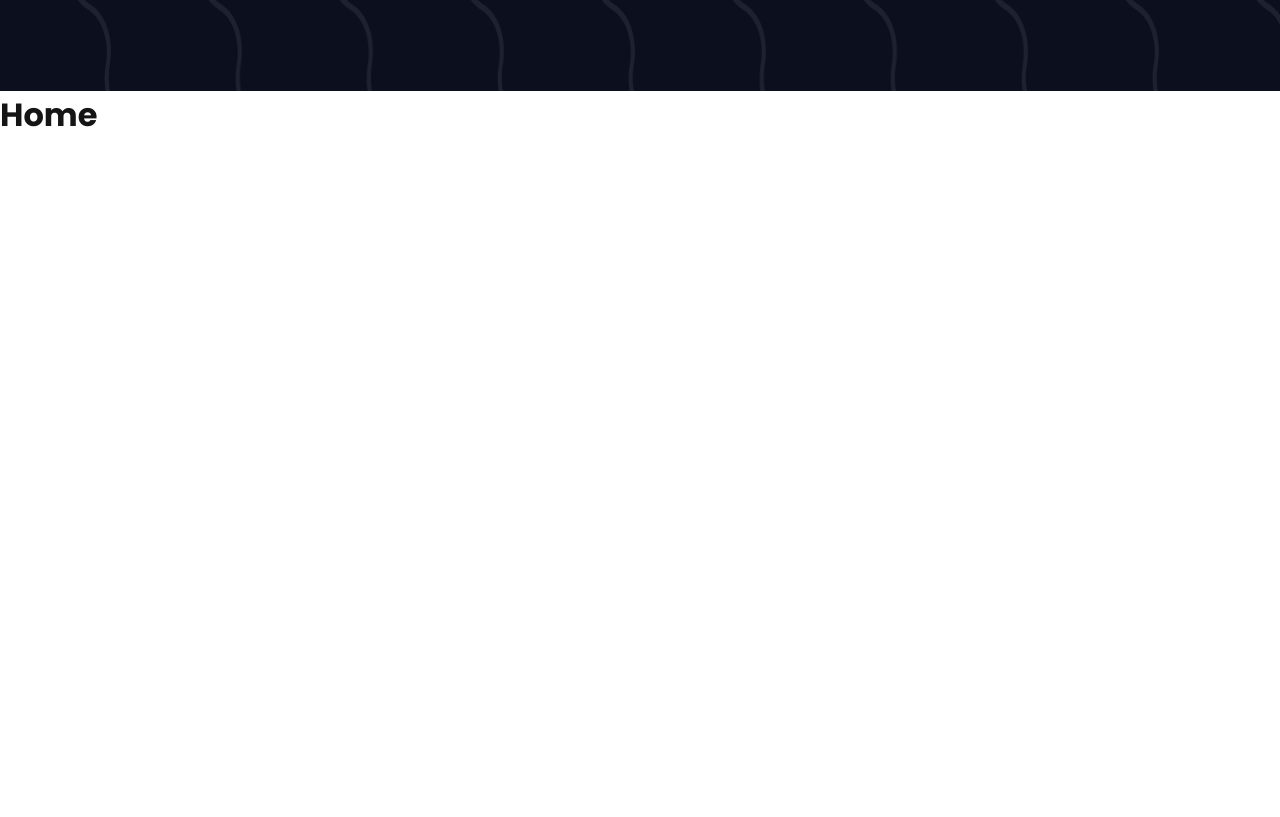
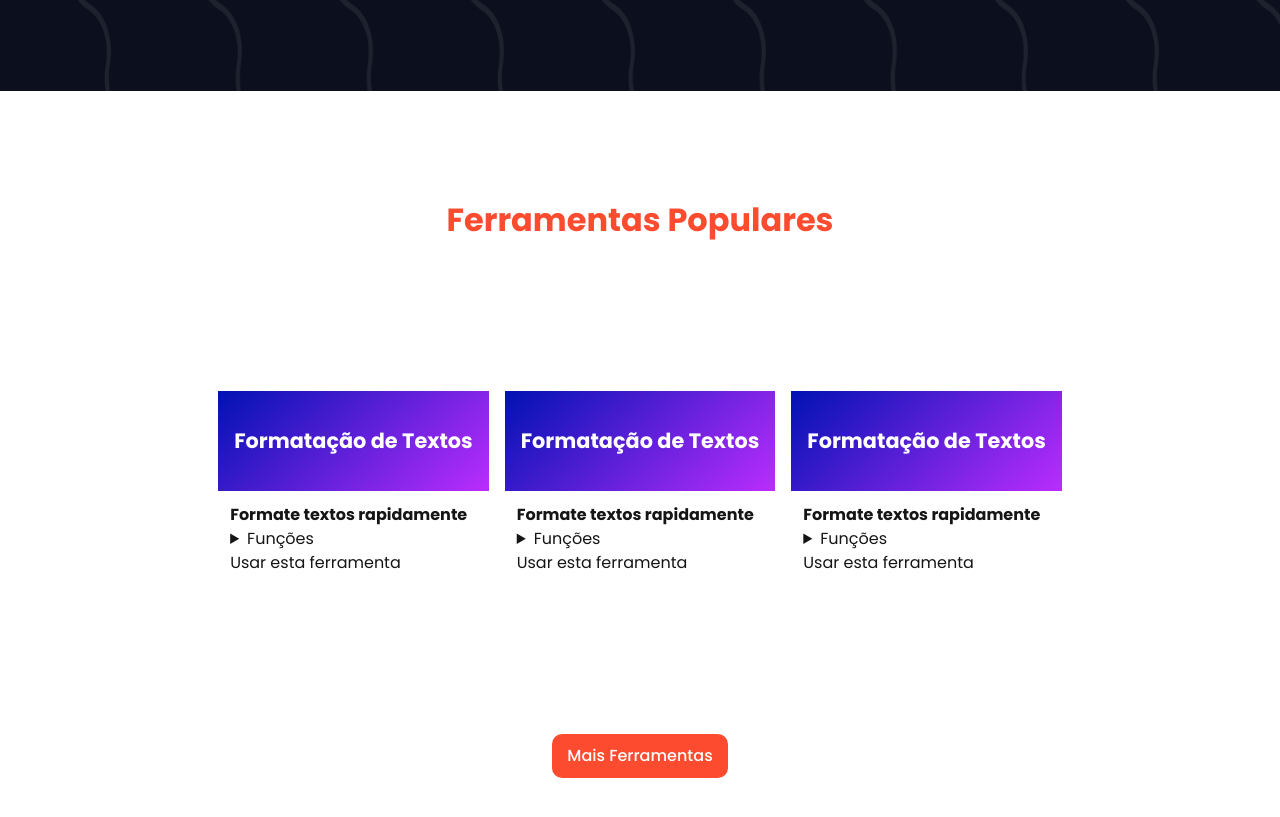
Before and after one commit to CauaRodrigues/text-transform, a Next.js app: page / in a window 1280 px wide. Shown: the part 709-1526 px from the top of the page. Before the commit the page ends 848 px from the top, so only its background shows below. Built offline with nearby package versions, Linux system fonts and the light colour scheme.

Commit message:
refactor(dev): tamanhos de fontes pré-definidas

```diff
--- a/src/app/page.scss
+++ b/src/app/page.scss
@@ -24,15 +24,16 @@
   }
 
   h1 {
-    color: colors.$primary-100;
-    font-size: min(5rem, 12vw);
-    font-weight: fonts.$wg-bold;
+    @include components.typography(
+      fonts.$sz-large-xx,
+      colors.$primary-100,
+      fonts.$wg-bold
+    );
     line-height: 1;
   }
 
   p {
-    font-size: min(1.2rem, 3.5vw);
-    font-weight: fonts.$wg-regular;
+    @include components.typography(fonts.$sz-medium, fonts.$wg-regular);
   }
 }
 
@@ -56,7 +57,7 @@
     padding: 14px 12px;
     border-top-left-radius: inherit;
     border-bottom-left-radius: inherit;
-    font-size: min(0.9rem, 4vw);
+    font-size: fonts.$sz-small-x;
     font-weight: fonts.$wg-medium;
 
     &::placeholder {
@@ -80,12 +81,25 @@
 .btn-group {
   display: flex;
   gap: 1.4rem;
+}
 
-  .btn--primary {
-    @include components.button(colors.$primary-100, colors.$light-100, false);
-  }
+.section__container-cards {
+  width: 100%;
+  height: 95vh;
+  padding: 16px 0;
 
-  .btn--transparent {
-    @include components.button(false, colors.$primary-100, true);
+  display: flex;
+  flex-direction: column;
+  justify-content: space-around;
+  align-items: center;
+
+  h2 {
+    text-align: center;
+
+    @include components.typography(
+      fonts.$sz-large-x,
+      colors.$primary-100,
+      fonts.$wg-bold
+    );
   }
 }
--- a/src/app/page.tsx
+++ b/src/app/page.tsx
@@ -2,6 +2,7 @@ import Header from "@/components/Header";
 import SearchField from "./SearchField";
 import Link from "next/link";
 import "./page.scss";
+import CardTool from "@/components/CardTool";
 
 export default function Home() {
   return (
@@ -33,7 +34,28 @@ export default function Home() {
       </Header>
 
       <main>
-        <h1>Home</h1>
+        <section className="section__container-cards">
+          <h2>Ferramentas Populares</h2>
+
+          <div
+            className="container-cards"
+            style={{ display: "flex", flexWrap: "wrap", gap: "1rem" }}
+          >
+            <CardTool />
+            <CardTool />
+            <CardTool />
+          </div>
+
+          <Link
+            href="/ferramentas"
+            className="btn--primary"
+            title="Página de Ferramentas"
+          >
+            Mais Ferramentas
+          </Link>
+        </section>
+
+        <section></section>
       </main>
     </>
   );
--- /dev/null
+++ b/src/components/CardTool/index.tsx
@@ -0,0 +1,22 @@
+import Link from "next/link";
+import "./styles.scss";
+
+export default function CardTool() {
+  return (
+    <div className="box__card-tools">
+      <header>
+        <h3>Formatação de Textos</h3>
+      </header>
+
+      <div className="content__card-tools">
+        <h4>Formate textos rapidamente</h4>
+
+        <details>
+          <summary>Funções</summary>
+        </details>
+
+        <Link href="/ferramentas">Usar esta ferramenta</Link>
+      </div>
+    </div>
+  );
+}
--- /dev/null
+++ b/src/components/CardTool/styles.scss
@@ -0,0 +1,41 @@
+@use "@/styles/utils/components";
+@use "@/styles/utils/colors";
+@use "@/styles/utils/fonts";
+
+.box__card-tools {
+  display: flex;
+  flex-direction: column;
+  align-items: center;
+  border-radius: 14px;
+
+  header {
+    width: 100%;
+    height: 100px;
+    padding: 0 16px;
+
+    display: flex;
+    align-items: center;
+    justify-content: center;
+
+    background: linear-gradient(317deg, #ba2dfd 0%, #0012b3 100%);
+    background-blend-mode: darken;
+
+    h3 {
+      @include components.typography(
+        fonts.$sz-large,
+        colors.$light-100,
+        fonts.$wg-bold
+      );
+      text-align: center;
+    }
+  }
+}
+
+.content__card-tools {
+  width: 100%;
+  height: max-content;
+  padding: 12px;
+
+  display: flex;
+  flex-direction: column;
+}
--- a/src/components/Header/Menu.tsx
+++ b/src/components/Header/Menu.tsx
@@ -1,8 +1,6 @@
 import Image from "next/image";
 import Link from "next/link";
-
 import MenuMobile from "./MenuMobile";
-import "./styles.scss";
 
 export default function Menu() {
   return (
--- a/src/components/Header/styles.scss
+++ b/src/components/Header/styles.scss
@@ -1,4 +1,5 @@
 @use "@/styles/utils/colors";
+@use "@/styles/utils/fonts";
 @use "@/styles/utils/components";
 
 .header--main {
@@ -81,8 +82,12 @@
       transition: color 0.4s ease-in-out;
 
       text-transform: capitalize;
-      font-size: min(1.1rem, 8vw);
-      font-weight: 500;
+
+      @include components.typography(
+        fonts.$sz-regular,
+        inherit,
+        fonts.$wg-medium
+      );
 
       &::before {
         content: " ";
--- a/src/styles/globals.scss
+++ b/src/styles/globals.scss
@@ -1 +1,16 @@
+@use "./utils/colors";
+@use "./utils/components";
 @import "./utils/reset";
+
+main {
+  width: 100%;
+  padding: 16px;
+}
+
+.btn--primary {
+  @include components.button(colors.$primary-100, colors.$light-100, false);
+}
+
+.btn--transparent {
+  @include components.button(false, colors.$primary-100, true);
+}
--- a/src/styles/utils/_components.scss
+++ b/src/styles/utils/_components.scss
@@ -11,6 +11,7 @@
   border-radius: 10px;
   transition: all 0.4s;
   background: transparent;
+  cursor: pointer;
 
   color: $color;
   text-align: center;
@@ -29,3 +30,9 @@
     opacity: 0.8;
   }
 }
+
+@mixin typography($size: null, $color: inherit, $weigth: null) {
+  font-size: $size;
+  font-weight: $weigth;
+  color: $color;
+}
--- a/src/styles/utils/_fonts.scss
+++ b/src/styles/utils/_fonts.scss
@@ -3,3 +3,13 @@ $wg-regular: 400;
 $wg-medium: 500;
 $wg-semibold: 600;
 $wg-bold: 700;
+
+$sz-small-xx: 0.8rem;
+$sz-small-x: min(0.9rem, 4vw);
+$sz-small: 0.9rem;
+$sz-normal: min(1rem, 6vw);
+$sz-regular: min(1.1rem, 8vw);
+$sz-medium: min(1.16rem, 3.5vw);
+$sz-large: min(1.3rem, 6vw);
+$sz-large-x: min(2rem, 9vw);
+$sz-large-xx: min(5rem, 12vw);
```
